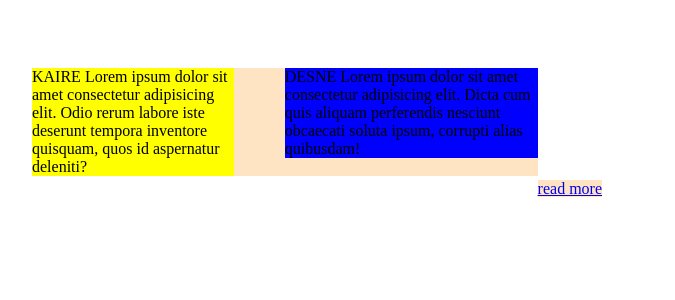
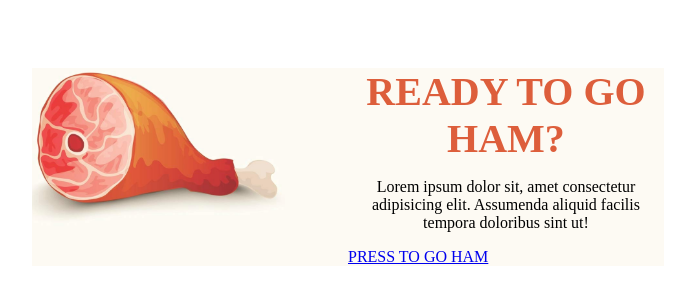
Before and after one commit to DainiusMI/02_design, a website: page index.html in a window 1280 px wide. Shown: the part 130-430 px from the top of the page, without its empty margins (292-967 px from the left). Drawn offline with Linux system fonts and the light colour scheme.

Commit message:
text style

```diff
--- a/index.html
+++ b/index.html
@@ -1,6 +1,12 @@
 <!DOCTYPE html>
 <html lang="en">
 <head>
+    <style>
+
+        a href {color:#DD5E3B;}
+        h1 {    color: #DD5E3B;        }
+
+    </style>
     <meta charset="UTF-8">
     <meta http-equiv="X-UA-Compatible" content="IE=edge">
     <meta name="viewport" content="width=device-width, initial-scale=1.0">
@@ -8,27 +14,39 @@
 </head>
 <body>
 
-   <div style="background-color:bisque; width: 40%; margin-left: 25%; margin-top: 15%; display:inline-block;">
-        <div style="background-color: yellow; width: 40%; display:inline-block; float:left;"  >
-            KAIRE Lorem ipsum dolor sit amet consectetur adipisicing elit. Odio rerum labore iste deserunt tempora inventore quisquam, quos id aspernatur deleniti?
-        </div>
-        <div style="background-color: blue; width: 50%; display:inline-block; margin-left:10%; float:left"    >
-            DESNE Lorem ipsum dolor sit amet consectetur adipisicing elit. Dicta cum quis aliquam perferendis nesciunt obcaecati soluta ipsum, corrupti alias quibusdam!
+
+   <div style="background-color:#FDFAF3; width: 50%; margin-left: 25%; margin-top: 15%; display:inline-block;">
+
+        <img src="./ham.png" alt="GIONG HAM" style="width: 40%; display:inline-block; float:left;" >
+
+        <div style="background-color: #fdfaf3; width: 50%; display:inline-block; margin-left:10%; float:left"    >
+            <H1 style="display:inline-block;  width: 100%; margin-top: 0%; margin-bottom: 0%;text-align:center; font-size: 40px;" >
+                READY TO GO HAM?</H1>
+            <p  style="display:inline-block;  width: 100%; text-align:center; ">
+                Lorem ipsum dolor sit, amet consectetur adipisicing elit. Assumenda aliquid facilis tempora doloribus sint ut!</p>
+            <a href="#"  style="" >PRESS TO GO HAM</a>
+
+
         </div>
 
     </div>
 
 
 </div>
-   <br>
-    <a href="#" style="background-color:bisque; margin-left: 65%;";
 
-    >read more</a>
+
 </body>
 </html>
 
 <!--
 NOTES
+
+kaip kurti turini stulpeliais neturint problemu
+VISIEMS elementams reikia pritaikyti sias taisykles:
+display: inline-block;
+float: left;
+width: 100%;
+
 =========
 STYLE SYNTAX
 <div style="background-color:bisque; width: 40%;">
@@ -45,4 +63,8 @@ display: inline-block:
 
 foat: left  /right
 
+text-align: center/lefr/right
+font-size:
+font-family
+
 -->
```
Also changed, not shown: ham.png (added).
